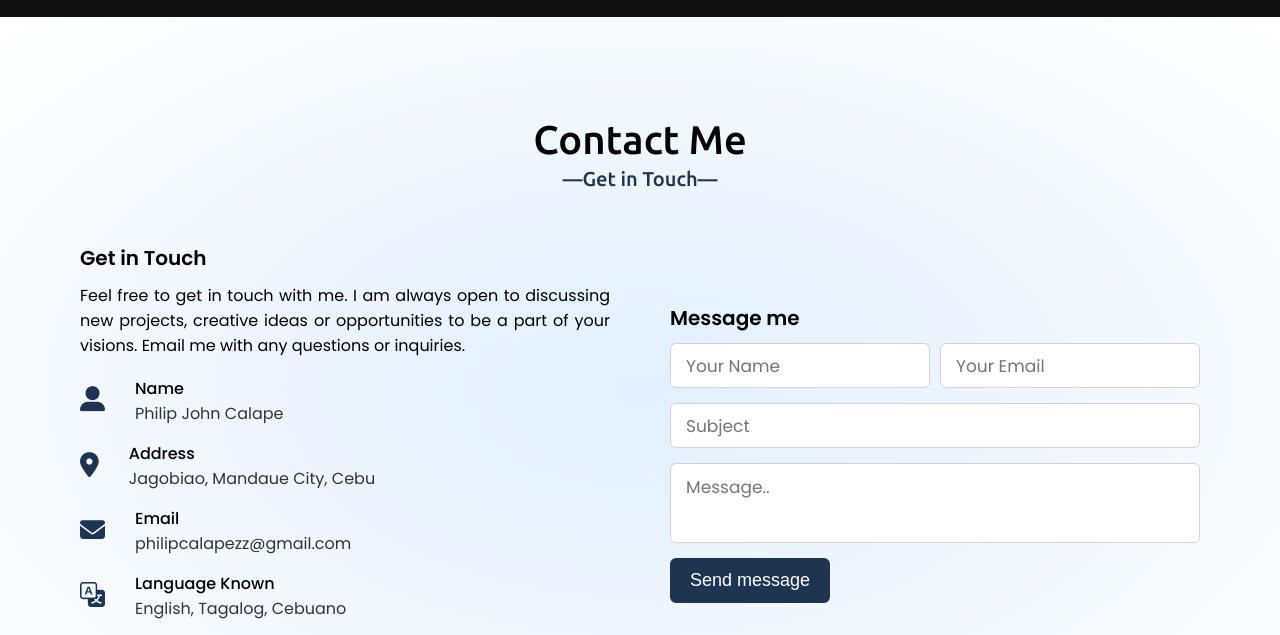
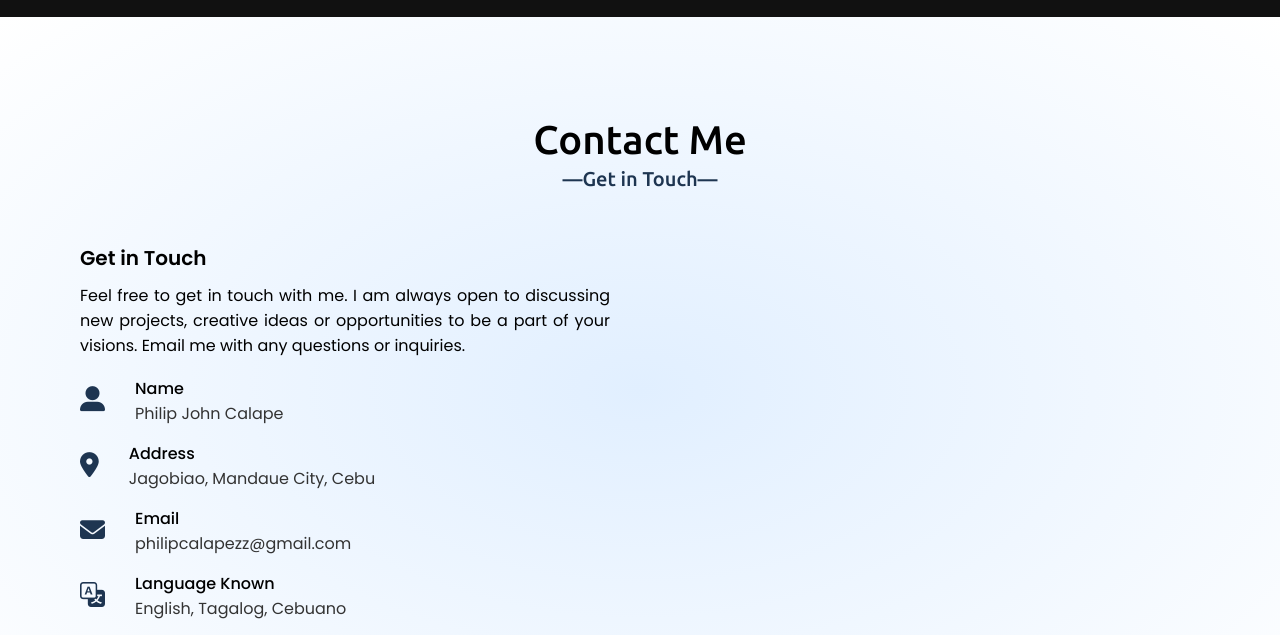
Before and after one commit to Shendelzare05/personal-portfolio, a plain HTML site: page index.html in a window 1280 px wide. Shown: the part 3688-4323 px from the top of the page. Drawn offline with nearby package versions, Linux system fonts and the light colour scheme.

Commit message:
remove reach portion

```diff
--- a/index.html
+++ b/index.html
@@ -302,7 +302,7 @@
               </div>
             </div>
 
-            <!-- Reach -->
+            <!-- Reach
             <div class="column right">
               <div class="text">Message me</div>
               <form method="post">
@@ -324,7 +324,7 @@
                   <button type="submit" onclick="sendEmail()">Send message</button>
                 </div>
               </form>
-            </div>
+            </div> -->
           </div>
         </div>
       </section>
@@ -340,7 +340,6 @@
     <script src='https://cdnjs.cloudflare.com/ajax/libs/typed.js/2.0.11/typed.min.js'></script>
     <script src='https://cdnjs.cloudflare.com/ajax/libs/waypoints/4.0.1/jquery.waypoints.min.js'></script>
     <script src='https://cdnjs.cloudflare.com/ajax/libs/OwlCarousel2/2.3.4/owl.carousel.min.js'></script>
-    <script src='https://smtpjs.com/v3/smtp.js'></script>
     <script src="script.js"></script>
   </body>
 </html>
```
